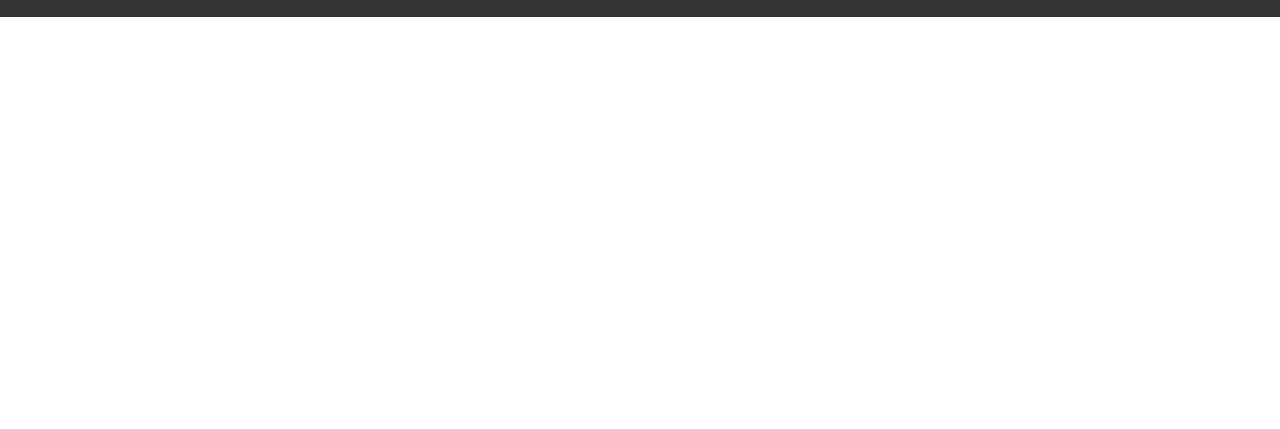
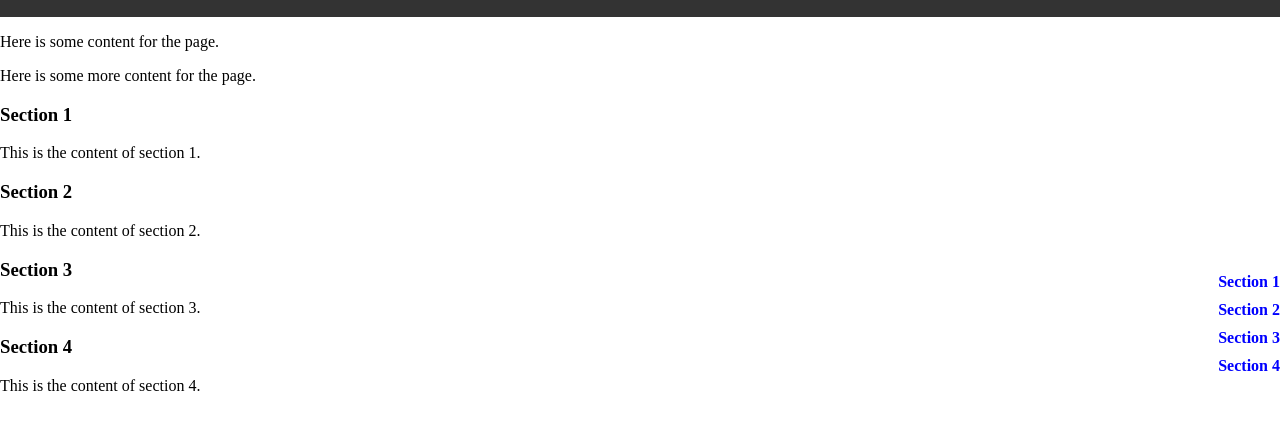
Before and after one commit to GitLinks1/GitLinks1.github.io, a plain HTML site: page index.html in a window 1280 px wide. Shown: the part 87-516 px from the top of the page. Drawn offline with Linux system fonts and the light colour scheme.

Commit message:
Update index.html

```diff
--- a/index.html
+++ b/index.html
@@ -12,5 +12,29 @@
     <div class="content">
       <!-- website content goes here -->
     </div>
+    <p>Here is some content for the page.</p>
+
+    <ul class="quick-links">
+      <li><a href="#section1">Section 1</a></li>
+      <li><a href="#section2">Section 2</a></li>
+      <li><a href="#section3">Section 3</a></li>
+      <li><a href="#section4">Section 4</a></li>
+    </ul>
+
+    <p>Here is some more content for the page.</p>
+
+    <h3 id="section1">Section 1</h3>
+    <p>This is the content of section 1.</p>
+
+    <h3 id="section2">Section 2</h3>
+    <p>This is the content of section 2.</p>
+
+    <h3 id="section3">Section 3</h3>
+    <p>This is the content of section 3.</p>
+
+    <h3 id="section4">Section 4</h3>
+    <p>This is the content of section 4.</p>
+
+
   </body>
 </html>
```
